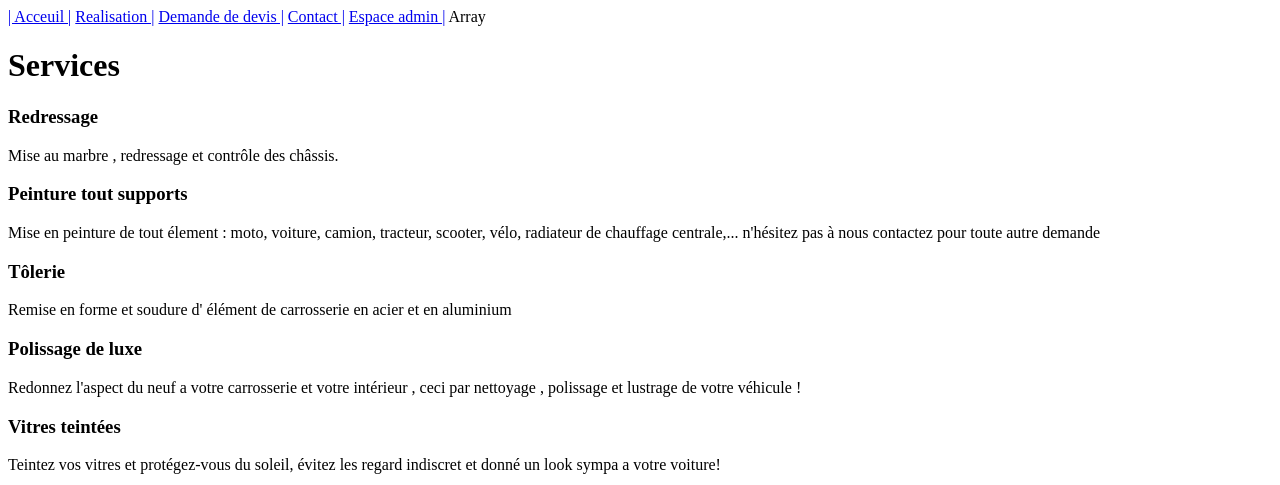
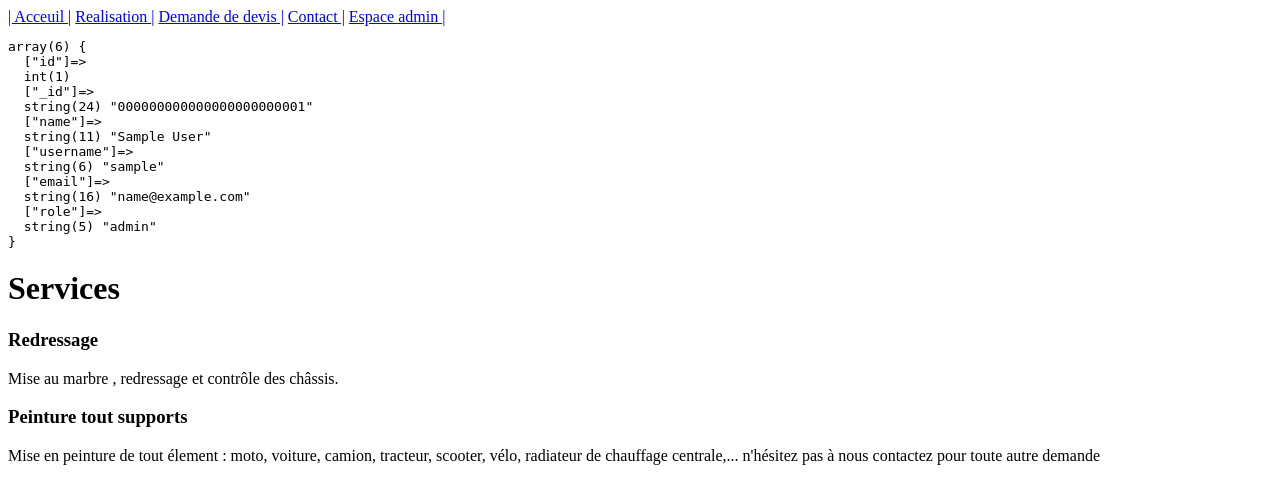
Before and after one commit to manucarenjot/Projet-de-stage, a PHP site: page / in a window 1280 px wide. Shown: the top 485 px of the page. Run offline with PHP 8.4, Linux system fonts and the light colour scheme; the visitor is signed in with stand-in values (Sample User, id 1).

Commit message:
Verification de l'adresse mail + stockage des donnée admin en session

```diff
--- a/Connect.php
+++ b/Connect.php
@@ -20,6 +20,7 @@ class Connect extends Config
                 $dsn = sprintf(self::$dsn, Config::DB_SERV, Config::DB_NAME, Config::DB_PORT,Config::CHARSET);
                 self::$pdoObject = new PDO($dsn, Config::DB_USERNAME, Config::DB_PASSWORD);
                 self::$pdoObject->setAttribute(PDO::ATTR_ERRMODE,PDO::ERRMODE_EXCEPTION);
+                self::$pdoObject->setAttribute(PDO::ATTR_DEFAULT_FETCH_MODE, PDO::FETCH_ASSOC);
             }
             catch (Exception $e) {
                 echo "Une erreur est intervenue ";
--- a/Models/manager/AdminManager.php
+++ b/Models/manager/AdminManager.php
@@ -12,10 +12,19 @@ class AdminManager extends Admin
         $result->execute();
         $admin = $result->fetch();
         if ($admin) {
-            echo 'l\'adresse est valide ';
+            //todo à vérifier
+            $_SESSION['admin'] = $admin;
+
+            echo "<pre>";
+            var_dump($_SESSION['admin']);
+            echo "</pre>";
+
+            header('LOCATION: ?c=espace-admin');
+
+
             if (password_verify($password, $admin['password'])) {
-                session_start();
-                $_SESSION['admin'] = $admin;
+
+
             }
         }
         else {
@@ -24,4 +33,10 @@ class AdminManager extends Admin
 
     }
 
+
+    public static function changeAdminData() {
+        //todo à terminer
+        $result = Connect::getPDO()->prepare("UPDATE ftk09_admin SET username, mail, password WHERE '{$_SESSION['id']}' ");
+    }
+
 }
--- a/View/private/connect.html.php
+++ b/View/private/connect.html.php
@@ -1,3 +1,7 @@
+<?php
+session_start();
+?>
+
 <br><br>
 
 <form method="post" action="/index.php?c=connect&a=login">
--- a/View/public/home.html.php
+++ b/View/public/home.html.php
@@ -1,7 +1,9 @@
 <?php
 session_start();
-//$_SESSION['admin'] = 'admin';
-echo $_SESSION['admin'];
+echo "<pre>";
+var_dump($_SESSION['admin']);
+echo "</pre>";
+
 
 ?>
 <h1>Services</h1>
```
